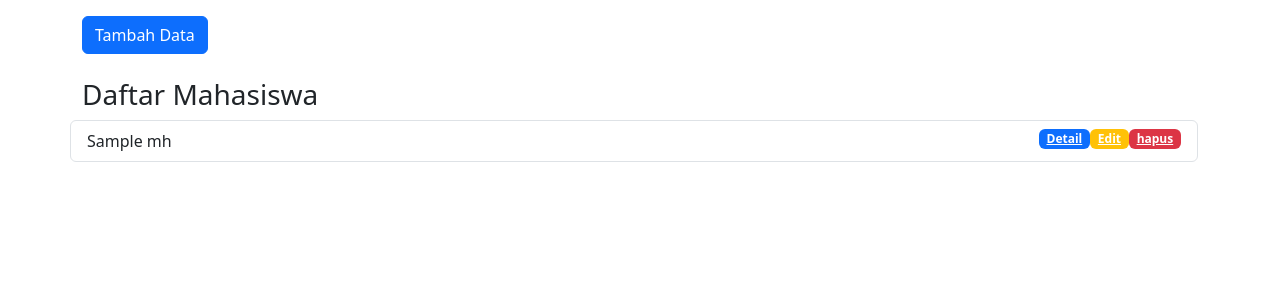
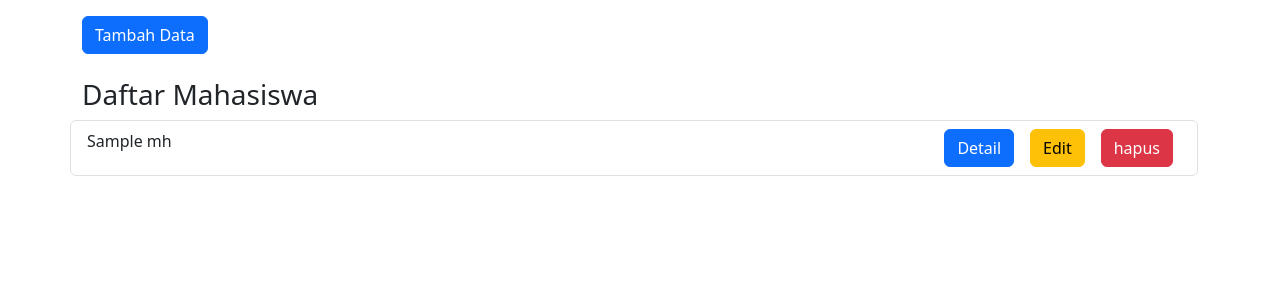
Before and after one commit to mizhuhara/phpmvc, a PHP site: the page made by app/views/mahasiswa/index.php in a window 1280 px wide. Shown: the part 56-356 px from the top of the page. Run offline with PHP 8.4, Linux system fonts and the light colour scheme; the template is opened without the code that fills it: most values are stand-ins (such as "Sample title", 1, 10 or a date in 2020); some libraries are stand-ins or nearby versions.

Commit message:
Update index.php

```diff
--- a/app/views/mahasiswa/index.php
+++ b/app/views/mahasiswa/index.php
@@ -18,9 +18,9 @@
             <?php foreach ($data['mhs'] as $mhs) : ?>
                 <li class="list-group-item ">
                     <?= $mhs['nama']; ?>
-                    <a href="<?= BASEURL; ?>/mahasiswa/hapus/<?= $mhs['id'] ?>" class="badge bg-danger float-end " onclick="return confirm('Yakin?') ">hapus</a>
-                    <a href="<?= BASEURL; ?>/mahasiswa/ubah/<?= $mhs['id'] ?>" class="badge bg-warning float-end tampilModelUbah  " data-bs-toggle="modal" data-bs-target="#formModal" data-id="<?= $mhs['id']; ?>">Edit</a>
-                    <a href="<?= BASEURL; ?>/mahasiswa/detail/<?= $mhs['id'] ?>" class="badge bg-primary float-end  ">Detail</a>
+                    <a href="<?= BASEURL; ?>/mahasiswa/hapus/<?= $mhs['id'] ?>" class="btn btn-danger float-end mx-2 " onclick="return confirm('Yakin?') ">hapus</a>
+                    <a href="<?= BASEURL; ?>/mahasiswa/ubah/<?= $mhs['id'] ?>" class="btn btn-warning float-end mx-2 tampilModelUbah  " data-bs-toggle="modal" data-bs-target="#formModal" data-id="<?= $mhs['id']; ?>">Edit</a>
+                    <a href="<?= BASEURL; ?>/mahasiswa/detail/<?= $mhs['id'] ?>" class="btn btn-primary float-end mx-2  ">Detail</a>
                 </li>
             <?php endforeach; ?>
         </ul>
```
